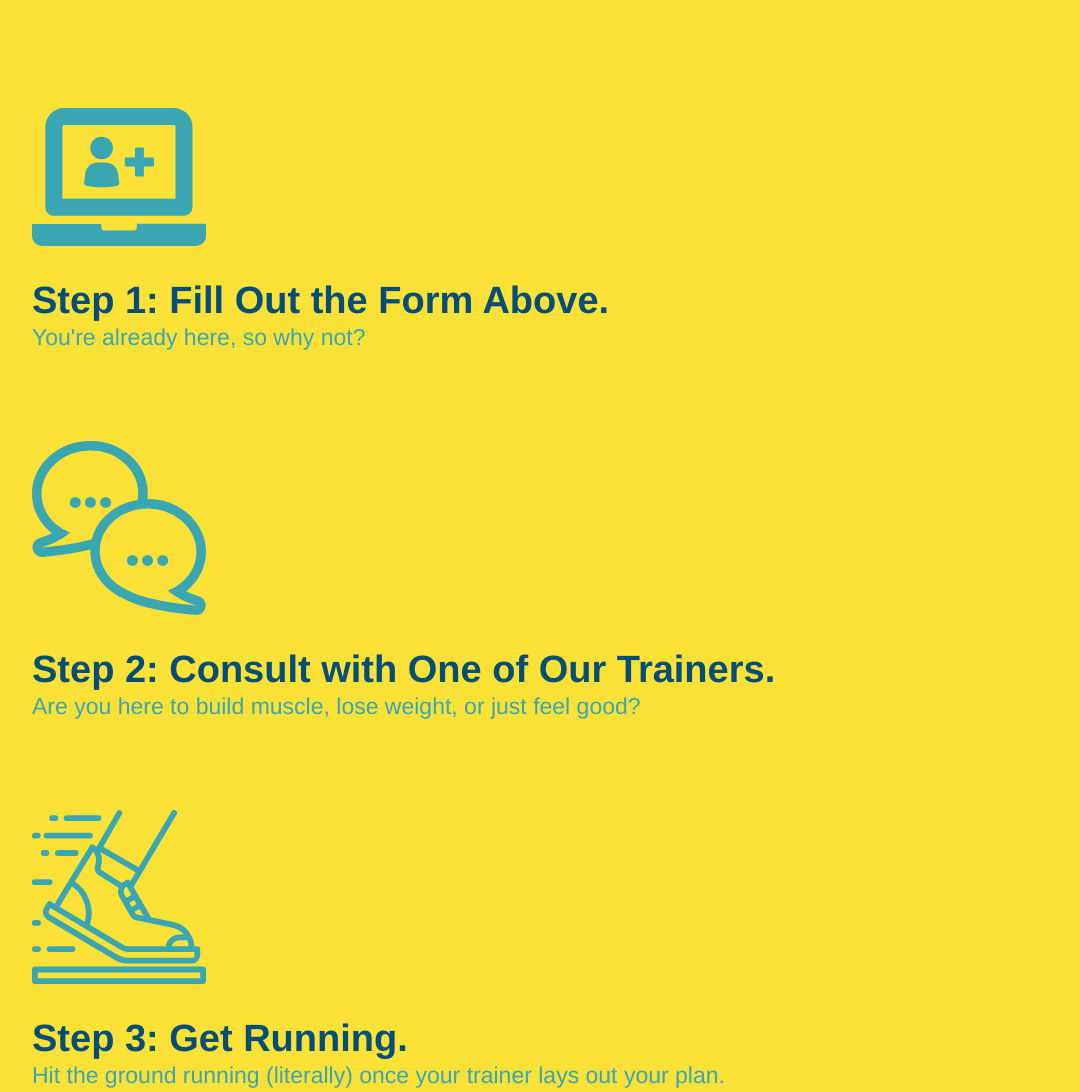
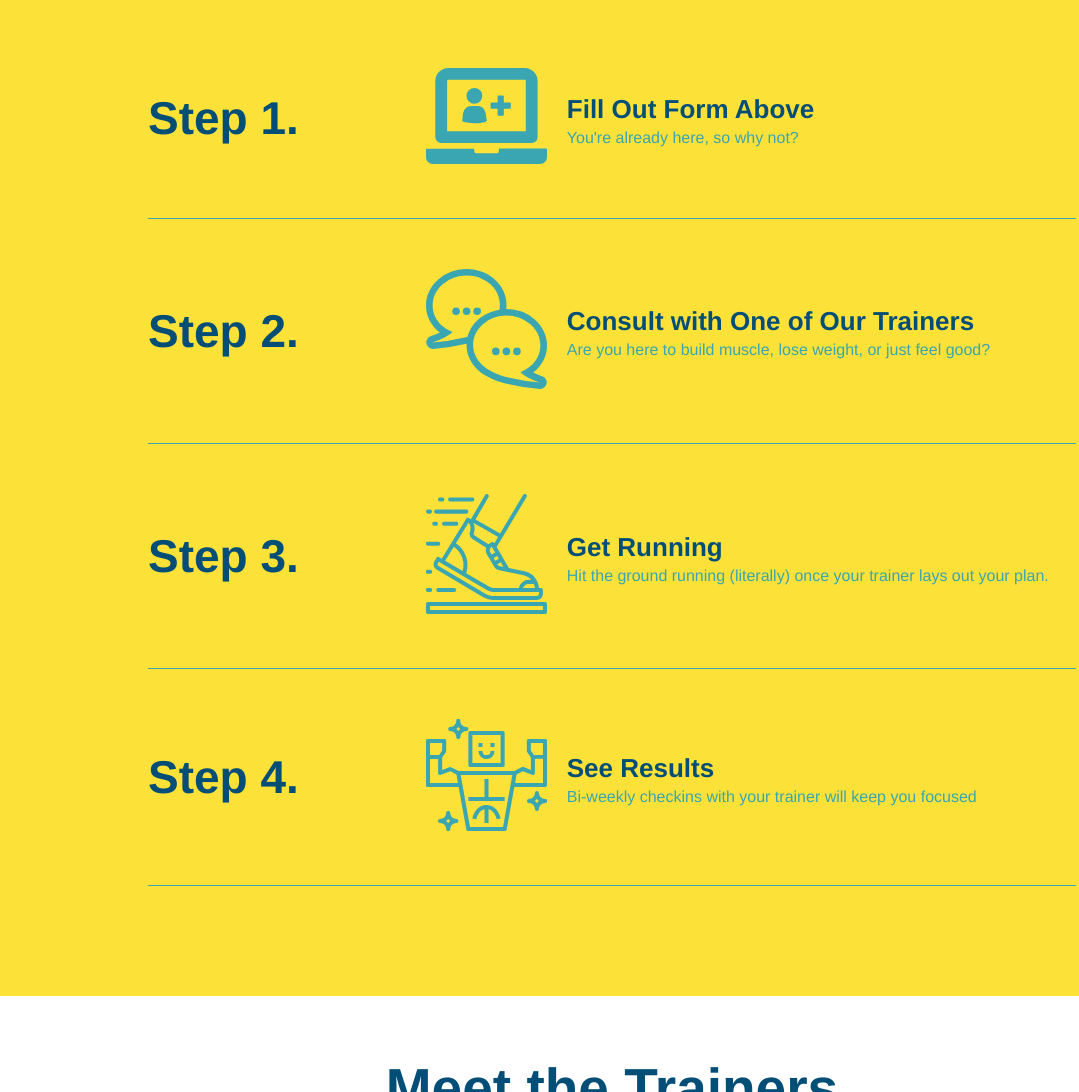
Before and after one commit to blee2013/run-buddy, a plain HTML site: page index.html in a window 1280 px wide. Shown: the part 1260-2352 px from the top of the page, without its empty margins (28-1107 px from the left). Drawn offline with Linux system fonts and the light colour scheme.

Commit message:
add flexbox to the steps

```diff
--- a/assets/css/style.css
+++ b/assets/css/style.css
@@ -190,30 +190,54 @@ section {
     background: #fce138;
 }
 
-
-.steps div {
-    margin-bottom: 80px;
+.step {
+    margin: 50px auto;
+    padding-bottom: 50px;
+    width: 80%;
+    border-bottom: 1px solid #39a6b2;
+    display: flex;
+    flex-wrap: wrap;
+    align-items:center;
+    justify-content: space-between;
 }
 
-.steps img {
-    width: 15%;
-    margin: 10px 0;
+.step h3 {
+    color: #024e76;
+    font-size: 46px;
+    flex: 1 30%;
 }
 
-.steps h3 {
-    color: #024e76;
-    font-size: 46px;
-    margin-top: 10px;
+.step-info {
+    flex: 2 70%;
+    display: flex;
+    flex-wrap: wrap;
+    align-items: center;
 }
 
-.steps p {
-    color: #39a6b2;
-    font-size: 23px;
+.step-img {
+    flex: 1 12%;
+    margin-right: 20px;
 }
 
-.steps span {
-    font-size: 38px;
+.step-text {
+    flex: 12;
 }
+
+.step-img img {
+    max-width: 100%;
+}
+
+.steps-text p {
+    color: #39a6b2;
+    font-size: 18px;
+}
+
+.step-text h4 {
+    font-size: 26px;
+    line-height: 1.5;
+    color: #024e76;
+}
+
 /* WHAT YOU DO STYLES END */
 
 /* MEET THE TRAINER SECTION */
--- a/index.html
+++ b/index.html
@@ -8,7 +8,7 @@
 </head>
 <body>
 
-<!-- navigation -->
+<!-- navigation starts -->
 <header>
 <h1>
     RUN BUDDY
@@ -33,6 +33,7 @@
     </ul>
 </nav>
 </header>
+<!-- end navigation section-->
 
 <!-- hero/jumbotron-->
 <section class="hero">
@@ -46,11 +47,11 @@
             probably haven't heard of them yr banh mi asymmetrical art party selvage letterpress High Life.
         </p>
     </div>
+
     <div class="hero-form">
     <div>
         <h3>Get Started Today</h3>
         <p>Fill out this form and one of our trainer will schedulee a consult</p>
-<!-- Add form element-->
     <form>
         <label for="name">Enter full name:</label>
         <input type="text" placeholder="Your Name" name="name" id="name" class="form-input"/>
@@ -81,7 +82,7 @@
 </section>
 <!-- end hero-->
 
-    <!--"what we do" section-->
+<!--"what we do" section start-->
     <section id="what-we-do" class="intro">
         <div class="flex-row">
             <h2 class="section-title primary-border">What We Do</h2>
@@ -95,40 +96,68 @@
             </p>
             </div>
     </section>
+<!-- "what we do" seection end-->
 
-    <!--"what you do"-->
+<!--"what you do" section start-->
     <section id="what-you-do" class="steps">
         <div class="flex-row">
             <h2 class="section-title secondary-border">What You Do</h2>
         </div>
 
-        <div>
-            <!-- insert this img element -->
+        <div class="step">
+            <h3>Step 1.</h3>
+            <div class="step-info">
+                <div class="step-img">
                  <img src="assets/images/step-1.svg" alt="" />
-            <h3> <span>Step 1: Fill Out the Form Above.</span></h3>
+            </div>
+            <div class="step-text">
+                <h4> Fill Out Form Above</h4>
             <p>You're already here, so why not?</p>
             </div>
+        </div>
+    </div>
 
-        <div>
+        <div class="step">
+            <h3>Step 2.</h3>
+            <div class="step-info">
+                <div class="step-img">
                 <img src="assets/images/step-2.svg" alt="" />
-            <h3><span>Step 2: Consult with One of Our Trainers.</span></h3>
+            </div>
+            <div class="step-text">
+                <h4>Consult with One of Our Trainers</h4>
                 <p>Are you  here to build muscle, lose weight, or just feel good?</p>
             </div>
+        </div>
+    </div>
 
-        <div>
+        <div class="step">
+            <h3>Step 3.</h3>
+            <div class="step-info">
+                <div class="step-img">
                     <img src="assets/images/step-3.svg" alt="" />
-            <h3><span>Step 3: Get Running.</span></h3>
+                </div>
+            <div class="step-text">
+                <h4>Get Running</h4>
                 <p>Hit the ground running (literally) once your trainer lays out your plan.</p>
             </div>
+        </div>
+    </div>
 
-        <div>
+        <div class="step">
+            <h3>Step 4.</h3>
+            <div class="step-info">
+                <div class="step-img">
                     <img src="assets/images/step-4.svg" alt="" />
-            <h3><span>Step 4: See Results.</span></h3>
+                </div>
+            <div class="step-text">
+                <h4>See Results</h4>
             <p>Bi-weekly checkins with your trainer will keep you focused</p>
+            </div>
+        </div>
     </div>
     </section>
 
-    <!--"meet the trainers"-->
+    <!--"meet the trainers" section start-->
     <section id="your-trainers" class="trainers">
         <div class="flex-row">
             <h2 class="section-title primary-border">Meet the Trainers </h2>
@@ -172,8 +201,9 @@
             </div>
         </article>
     </section>
+<!-- "meet the trainers" section end-->
 
-    <!--"reach out" section-->
+<!--"reach out" section start-->
     <section id="reach-out" class="contact">
        <div class="flex-row">
          <h2 class="section-title secondary-border">Reach Out</h2>
@@ -212,8 +242,9 @@
      </div>
     </div>
 </section>
+<!--"reach out" section end-->
 
-    <!-- footer-->
+<!-- footer start-->
 <footer>
     <h2>❤️ Made with love by Run Buddy.</h2>
     <div>
@@ -224,5 +255,7 @@
 </footer>
 
 </section>
+<!-- footer end -->
+
 </body>
 </html>
```
Lines whose indentation alone changed are shown as unchanged.
